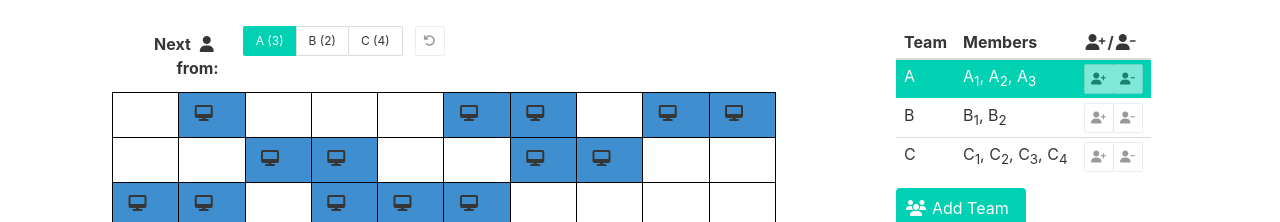
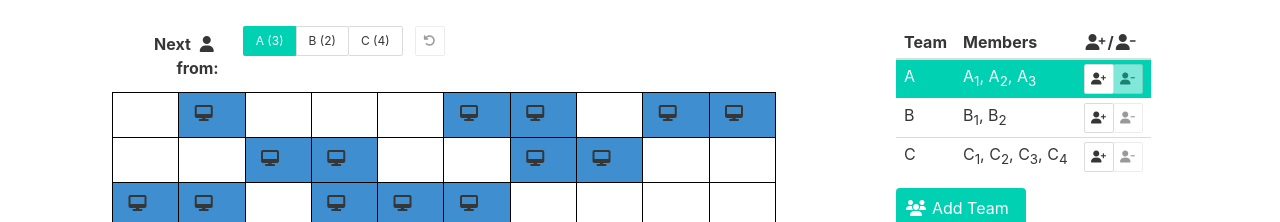
Before and after one commit to mikemoraned/playout, a React (Create React App) app: page / in a window 1280 px wide. Shown: the part 153-375 px from the top of the page. Built offline with nearby package versions, Linux system fonts and the light colour scheme.

Commit message:
add new team members

```diff
--- a/src/TeamsFull.js
+++ b/src/TeamsFull.js
@@ -1,7 +1,12 @@
 import React from "react";
 import { useContext } from "react";
 import "./App.scss";
-import { StoreContext, selectTeamAction, addTeamAction } from "./store.js";
+import {
+  StoreContext,
+  selectTeamAction,
+  addTeamAction,
+  addTeamMemberAction,
+} from "./store.js";
 
 function AddRemoveMembersHeader() {
   return (
@@ -17,11 +22,16 @@ function AddRemoveMembersHeader() {
   );
 }
 
-function AddRemoveMembers() {
+function AddRemoveMembers({ team }) {
+  const { dispatch } = useContext(StoreContext);
   return (
     <div className="field is-grouped">
       <div className="buttons are-small has-addons">
-        <button className="button" disabled>
+        <button
+          className="button"
+          disabled={!team.canAdd}
+          onClick={() => dispatch(addTeamMemberAction(team.name))}
+        >
           <span className="icon">
             <i className="fas fa-user-plus"></i>
           </span>
@@ -79,7 +89,7 @@ export function TeamsFull() {
                       })}
                     </td>
                     <td>
-                      <AddRemoveMembers />
+                      <AddRemoveMembers team={t} />
                     </td>
                   </tr>
                 );
--- a/src/store.js
+++ b/src/store.js
@@ -23,13 +23,15 @@ export function teamFor(name, size) {
     next: 0,
     placed,
     remaining: size,
+    canAdd: true,
   };
 }
 
-export function templateFor(names, size) {
+export function templateFor(names, defaultSize, maximumSize) {
   return {
     names,
-    size,
+    defaultSize,
+    maximumSize,
   };
 }
 
@@ -101,8 +103,24 @@ function addNewTeamFromTemplate(teams) {
   });
   return {
     ...teams,
-    list: teams.list.concat([teamFor(remaining[0], teams.template.size)]),
+    list: teams.list.concat([
+      teamFor(remaining[0], teams.template.defaultSize),
+    ]),
     canAdd: remaining.length > 1,
+  };
+}
+
+function addTeamMember(teams, name) {
+  const team = teams.list.find((t) => t.name === name);
+  if (team.placed.length === teams.template.maximumSize) {
+    throw new Error("cannot add team member");
+  }
+  const placed = team.placed.concat([false]);
+  return {
+    ...team,
+    placed,
+    remaining: team.remaining + 1,
+    canAdd: placed.length < teams.template.maximumSize,
   };
 }
 
@@ -225,6 +243,18 @@ export function reducer(state, action) {
         throw new Error(`cannot add team`);
       }
 
+    case "add_team_member":
+      return {
+        ...state,
+        teams: {
+          ...teams,
+          list: teamListWithReplacedTeam(
+            teams.list,
+            addTeamMember(teams, action.name)
+          ),
+        },
+      };
+
     default:
       throw new Error();
   }
@@ -233,10 +263,12 @@ export function reducer(state, action) {
 export const StoreContext = React.createContext(null);
 
 export const StoreProvider = ({ children }) => {
+  const defaultSize = 5;
+  const maximumSize = 10;
   const initialState = storeFor(
     teamsFor(
       [teamFor("A", 3), teamFor("B", 2), teamFor("C", 4)],
-      templateFor(["A", "B", "C", "D", "E"], 5)
+      templateFor(["A", "B", "C", "D", "E"], defaultSize, maximumSize)
     ),
     gridFor(10, 10)
   );
@@ -271,6 +303,10 @@ export function addTeamAction() {
   return { type: "add_team" };
 }
 
+export function addTeamMemberAction(name) {
+  return { type: "add_team_member", name };
+}
+
 export function undoAction() {
   return { type: "undo" };
 }
```
Also changed, not shown: 1 other file (tests, documents, lock files or other folders).
